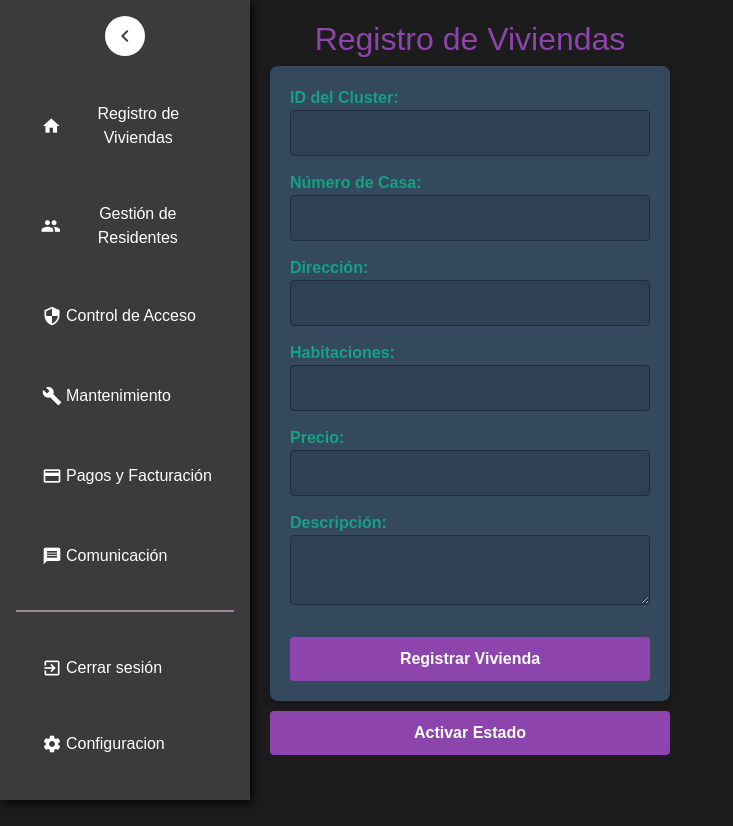
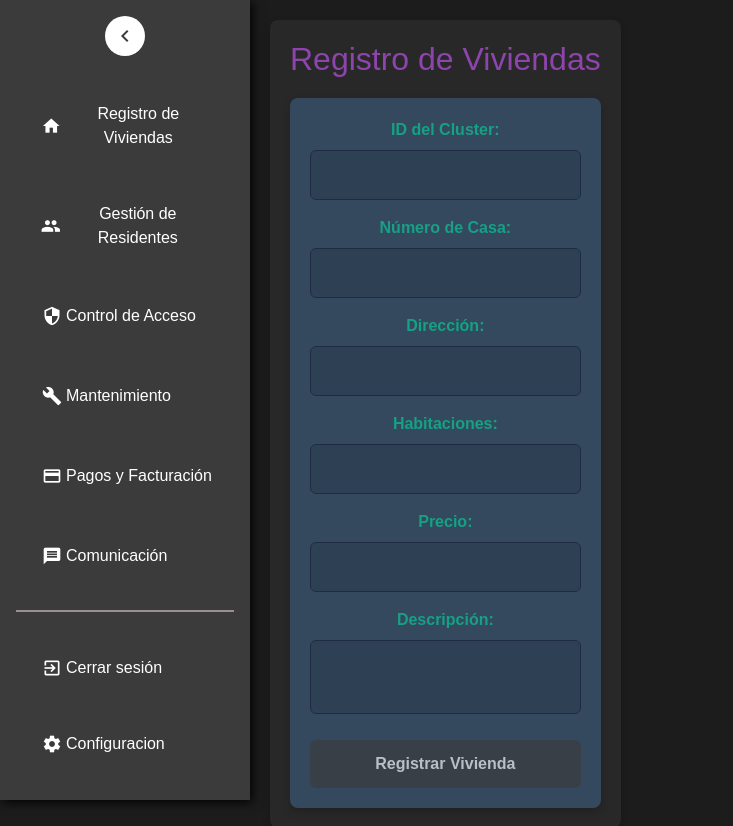
Before and after one commit to EliwtFdez/Appcluster, an Angular app: page /home/registroviviendas in a window 1280 px wide. Shown: the top 826 px of the page, without its empty margins (0-733 px from the left). Before the commit the page ends 800 px from the top, so only its background shows below. Built offline with nearby package versions, Linux system fonts and the light colour scheme.

Commit message:
Scss para mejorar la vista de registro

```diff
--- a/src/app/desktop-home/registroviviendas/registroviviendas.component.html
+++ b/src/app/desktop-home/registroviviendas/registroviviendas.component.html
@@ -1,53 +1,66 @@
+
+<div class="parent">
+        <div class="div3">
+
 <h2>Registro de Viviendas</h2>
         <form [formGroup]="viviendaForm" (ngSubmit)="onSubmit()">
-  <div>
-    <label for="clusterId">ID del Cluster:</label>
-    <input id="clusterId" formControlName="clusterId" type="text">
-    <div *ngIf="viviendaForm.get('clusterId')?.invalid && viviendaForm.get('clusterId')?.touched">
+            <div class="mb-3">
+                <label for="clusterId" class="form-label">ID del Cluster:</label>
+                <input id="clusterId" formControlName="clusterId" type="text" class="form-control">
+                <div *ngIf="viviendaForm.get('clusterId')?.invalid && viviendaForm.get('clusterId')?.touched" class="text-danger">
                     El ID del cluster es requerido.
                 </div>
             </div>
 
-  <div>
-    <label for="numeroCasa">Número de Casa:</label>
-    <input id="numeroCasa" formControlName="numeroCasa" type="text">
-    <div *ngIf="viviendaForm.get('numeroCasa')?.invalid && viviendaForm.get('numeroCasa')?.touched">
+            <div class="mb-3">
+                <label for="numeroCasa" class="form-label">Número de Casa:</label>
+                <input id="numeroCasa" formControlName="numeroCasa" type="text" class="form-control">
+                <div *ngIf="viviendaForm.get('numeroCasa')?.invalid && viviendaForm.get('numeroCasa')?.touched" class="text-danger">
                     El número de casa es requerido.
                 </div>
             </div>
 
-  <div>
-    <label for="direccion">Dirección:</label>
-    <input id="direccion" formControlName="direccion" type="text">
-    <div *ngIf="viviendaForm.get('direccion')?.invalid && viviendaForm.get('direccion')?.touched">
+            <div class="mb-3">
+                <label for="direccion" class="form-label">Dirección:</label>
+                <input id="direccion" formControlName="direccion" type="text" class="form-control">
+                <div *ngIf="viviendaForm.get('direccion')?.invalid && viviendaForm.get('direccion')?.touched" class="text-danger">
                     La dirección es requerida.
                 </div>
             </div>
 
-  <div>
-    <label for="habitaciones">Habitaciones:</label>
-    <input id="habitaciones" formControlName="habitaciones" type="number">
-    <div *ngIf="viviendaForm.get('habitaciones')?.invalid && viviendaForm.get('habitaciones')?.touched">
+            <div class="mb-3">
+                <label for="habitaciones" class="form-label">Habitaciones:</label>
+                <input id="habitaciones" formControlName="habitaciones" type="number" class="form-control">
+                <div *ngIf="viviendaForm.get('habitaciones')?.invalid && viviendaForm.get('habitaciones')?.touched" class="text-danger">
                     Debe haber al menos una habitación.
                 </div>
             </div>
 
-  <div>
-    <label for="precio">Precio:</label>
-    <input id="precio" formControlName="precio" type="number">
-    <div *ngIf="viviendaForm.get('precio')?.invalid && viviendaForm.get('precio')?.touched">
+            <div class="mb-3">
+                <label for="precio" class="form-label">Precio:</label>
+                <input id="precio" formControlName="precio" type="number" class="form-control">
+                <div *ngIf="viviendaForm.get('precio')?.invalid && viviendaForm.get('precio')?.touched" class="text-danger">
                     El precio debe ser mayor o igual a 0.
                 </div>
             </div>
 
-  <div>
-    <label for="descripcion">Descripción:</label>
-    <textarea id="descripcion" formControlName="descripcion"></textarea>
+            <div class="mb-3">
+                <label for="descripcion" class="form-label">Descripción:</label>
+                <textarea id="descripcion" formControlName="descripcion" class="form-control"></textarea>
             </div>
 
-  <button type="submit" [disabled]="viviendaForm.invalid">Registrar Vivienda</button>
+            <button type="submit" [disabled]="viviendaForm.invalid" class="btn btn-primary w-100">Registrar Vivienda</button>
         </form>
-
-<button (click)="cambiarEstado()">
+</div>
+    <div class="div5">
+         <button (click)="cambiarEstado()" class="btn btn-secondary w-100 mt-3">
             {{ estadoVivienda ? 'Desactivar' : 'Activar' }} Estado
         </button>
+
+    </div>
+    <div class="div7">
+         <button (click)="ShowTablesRegisters()" class="btn btn-secondary w-100 mt-3">
+            {{ estadoVivienda ? 'Mostrar' : 'Ejemplo' }} Estado
+        </button>
+</div>
+</div>
--- a/src/app/desktop-home/registroviviendas/registroviviendas.component.scss
+++ b/src/app/desktop-home/registroviviendas/registroviviendas.component.scss
@@ -6,20 +6,10 @@ $highlight-color: #8E44AD;
 $dark-gray: #2E4053;
 $carbon-gray: #3B3B3B;
 
-body {
-  font-family: Arial, sans-serif;
-  background-color: $primary-color;
-  color: white;
-  padding: 20px;
-  display: flex;
-  justify-content: center;
-  align-items: center;
-  height: 100vh;
-}
-
 h2 {
   text-align: center;
   color: $highlight-color;
+  margin-bottom: 20px;
 }
 
 form {
@@ -27,7 +17,8 @@ form {
   padding: 20px;
   border-radius: 8px;
   box-shadow: 0 4px 8px rgba(0, 0, 0, 0.2);
-  width: 400px;
+  width: 100%;
+  max-width: 500px;
 }
 
 div {
@@ -42,46 +33,67 @@ label {
 
 input, textarea {
   width: 100%;
-  padding: 10px;
+  padding: 12px;
   border: 1px solid $tertiary-color;
-  border-radius: 4px;
+  border-radius: 6px;
   background-color: $dark-gray;
   color: white;
-}
+  resize: none;
 
-input:focus, textarea:focus {
-  outline: none;
-  border-color: $highlight-color;
-  box-shadow: 0 0 5px rgba(142, 68, 173, 0.8);
+  &:focus {
+    outline: none;
+    border-color: $highlight-color;
+    box-shadow: 0 0 8px rgba(142, 68, 173, 0.8);
+  }
 }
 
 button {
   width: 100%;
-  padding: 10px;
+  padding: 12px;
   border: none;
-  border-radius: 4px;
+  border-radius: 6px;
   background-color: $accent-color;
   color: white;
   font-size: 16px;
   font-weight: bold;
   cursor: pointer;
   transition: background 0.3s;
+  margin-top: 10px;
+
+  &:hover {
+    background-color: mix($accent-color, black, 10%);
+  }
+
+  &:disabled {
+    background-color: $carbon-gray;
+    cursor: not-allowed;
+  }
 }
 
-button:hover {
-  background-color: darken($accent-color, 10%);
+.parent {
+  display: flex;
+  flex-direction: column;
+  align-items: center;
+  gap: 16px;
 }
 
-button:disabled {
-  background-color: $carbon-gray;
-  cursor: not-allowed;
+.body {
+  font-family: Arial, sans-serif;
+  background-color: $primary-color;
+  color: white;
+  padding: 40px;
+  display: flex;
+  flex-direction: column;
+  align-items: center;
+  height: 100vh;
 }
 
-button:last-of-type {
-  background-color: $highlight-color;
-  margin-top: 10px;
+.div3, .div5, .div7 {
+  width: 100%;
+  max-width: 500px;
+  background: rgba(255, 255, 255, 0.05);
+  padding: 20px;
+  border-radius: 8px;
+  box-shadow: 0 4px 8px rgba(0, 0, 0, 0.2);
+  text-align: center;
 }
-
-button:last-of-type:hover {
-  background-color: darken($highlight-color, 10%);
-}
--- a/src/app/desktop-home/registroviviendas/registroviviendas.component.ts
+++ b/src/app/desktop-home/registroviviendas/registroviviendas.component.ts
@@ -12,6 +12,9 @@ import { Vivienda } from '../../../models/vivienda.models'; // Ensure this path
   styleUrls: ['./registroviviendas.component.scss']
 })
 export class RegistroviviendasComponent implements OnInit {
+ShowTablesRegisters() {
+throw new Error('Method not implemented.');
+}
   estadoVivienda: boolean = false;
   viviendaForm: FormGroup;
 
--- a/src/app/slidebard/slidebard.component.scss
+++ b/src/app/slidebard/slidebard.component.scss
@@ -1,3 +1,5 @@
+@use 'sass:color';
+
 $primary-color: #ffffff;
 $hover-bg: rgba(0, 0, 0, 0.314);
 $border-color: #f16b6b;
@@ -63,10 +65,10 @@ $transition-speed: 0.3s ease-in-out;
     align-items: center;
     justify-content: center;
 
-    &:hover {
+  &:hover {
       transform: translateX(-50%) scale(1.1);
-      background: darken($primary-color, 10%);
-    }
+      background-color: color.adjust($primary-color, $lightness: -10%);
+  }
 
     .logo {
       width: 24px;
```
Lines whose indentation alone changed are shown as unchanged.
